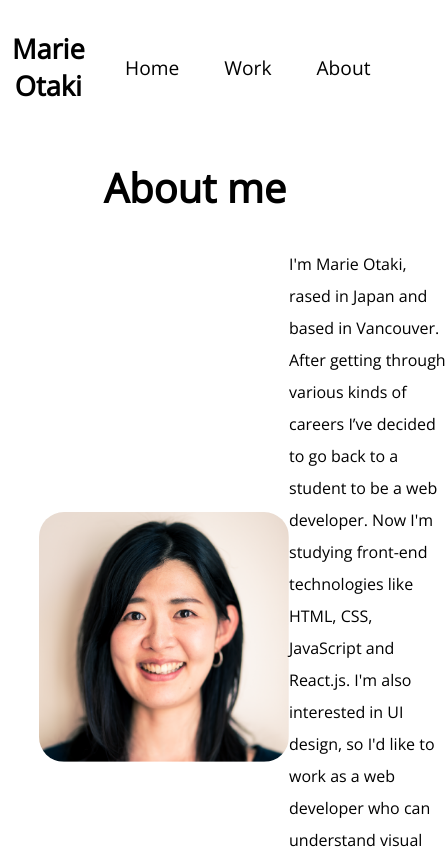
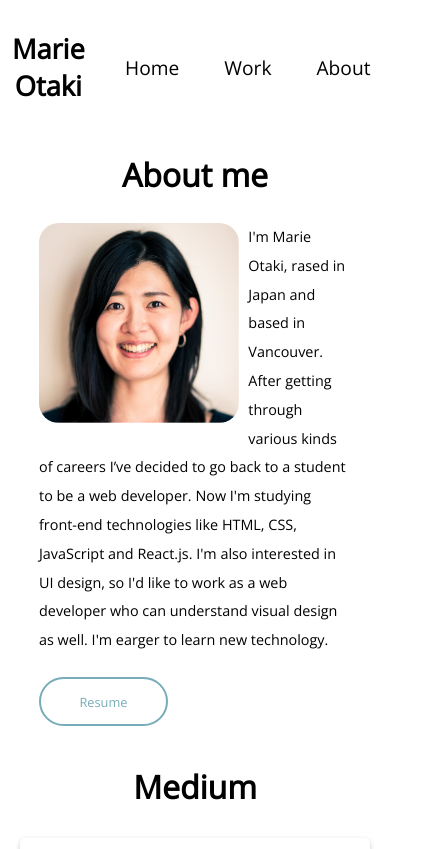
Before and after one commit to marieooq/react_portfolio, a React (Create React App) app: page /about in a window 390 px wide. Shown: the top 849 px of the page, 447 px wide, since content can reach past the window. Built offline with nearby package versions, Linux system fonts and the light colour scheme; no server answers.

Commit message:
modified about page

```diff
--- a/src/About.css
+++ b/src/About.css
@@ -1,5 +1,5 @@
 h2{
-    font-size: 40px;
+    font-size: 2.5rem;
     text-align: center;
 }
 .about{
@@ -12,8 +12,8 @@ h2{
     display: flex;
     justify-content:space-around;
     align-items: center;
-    /* background-color: beige; */
 }
+
 .profile-image img{
     width: 250px;
     border-radius: 10%;
@@ -21,22 +21,20 @@ h2{
 
 .about-description{
     width: 60%;
-    /* background-color: aquamarine; */
-    /* padding: 5% 0 5% 5%; */
     line-height: 200%;
 }
 
 a.resume-btn{
-    font-size: 16px;
+    font-size: 1rem;
     text-decoration: none;
     display: inline-block;
-    color: blue;
-    border: 1px solid blue;
+    color: var(--baseColor);
+    border: 2px solid var(--baseColor);
     padding: 1.2em 3em;
     border-radius: 5em;
     letter-spacing: 0em;
     line-height: 1.1em;
-    margin-top: 20px;
+    margin-top: 1.4rem;
 }
 
 .medium-inner{
@@ -79,3 +77,50 @@ a.resume-btn{
     display: block;
     clear: both;
   }
+
+@media screen and (max-width: 1179px) {
+
+}
+
+@media screen and (max-width:768px){
+    h2{
+        font-size: 2rem;
+    }
+
+    .about-inner{
+        width: 80%;
+        margin: 5% auto;
+        display: block;
+        justify-content:space-around;
+        align-items: center;
+        /* background-color: aqua; */
+    }
+
+    .profile-image{
+        float: left;
+        margin: 0 3% 3% 0;
+    }
+
+    .profile-image img{
+        width: 200px;
+        border-radius: 10%;
+    }
+
+    .about-description{
+        width: 100%;
+        font-size: 0.9rem;
+    }
+
+    a.resume-btn{
+        font-size: 0.8rem;
+        text-decoration: none;
+
+    }
+
+
+
+}
+
+@media screen and (max-width:375px){
+
+}
```
